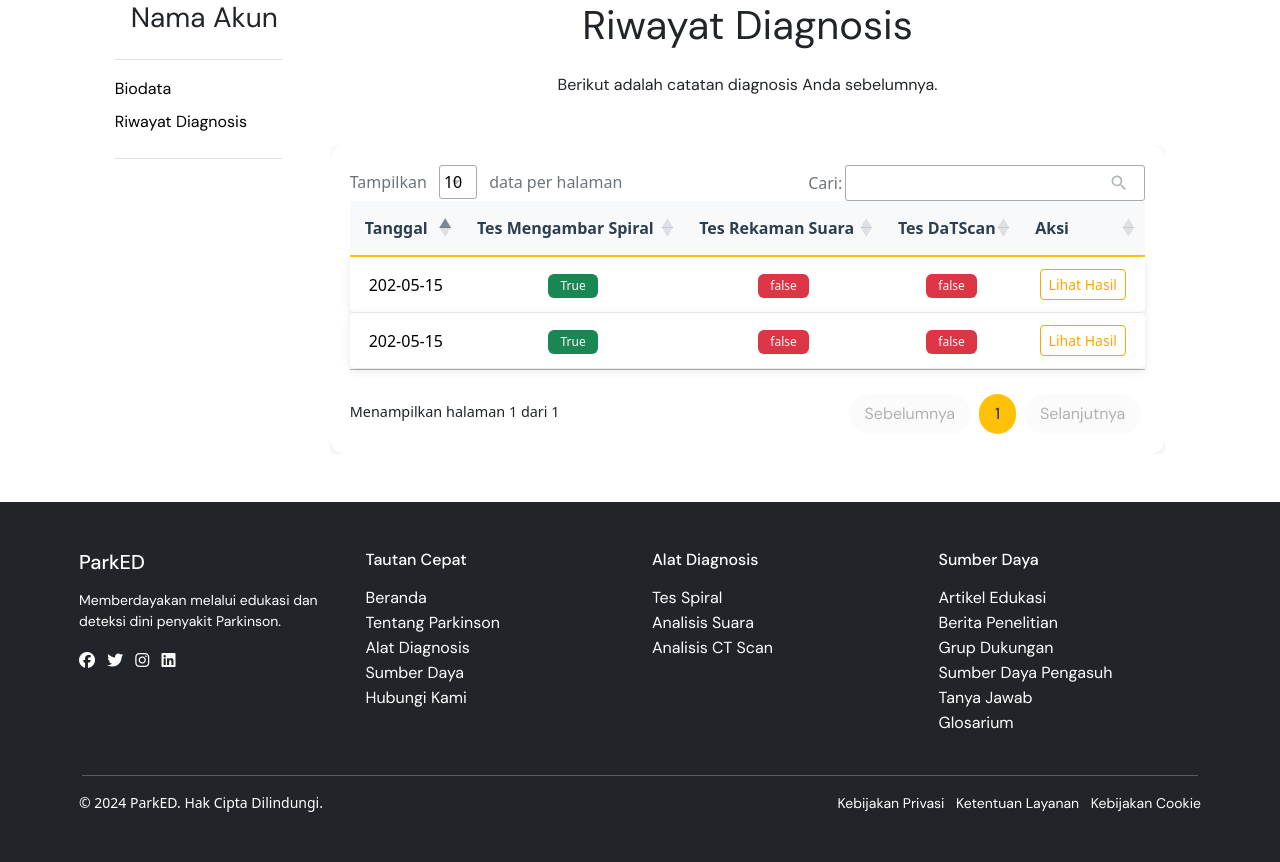
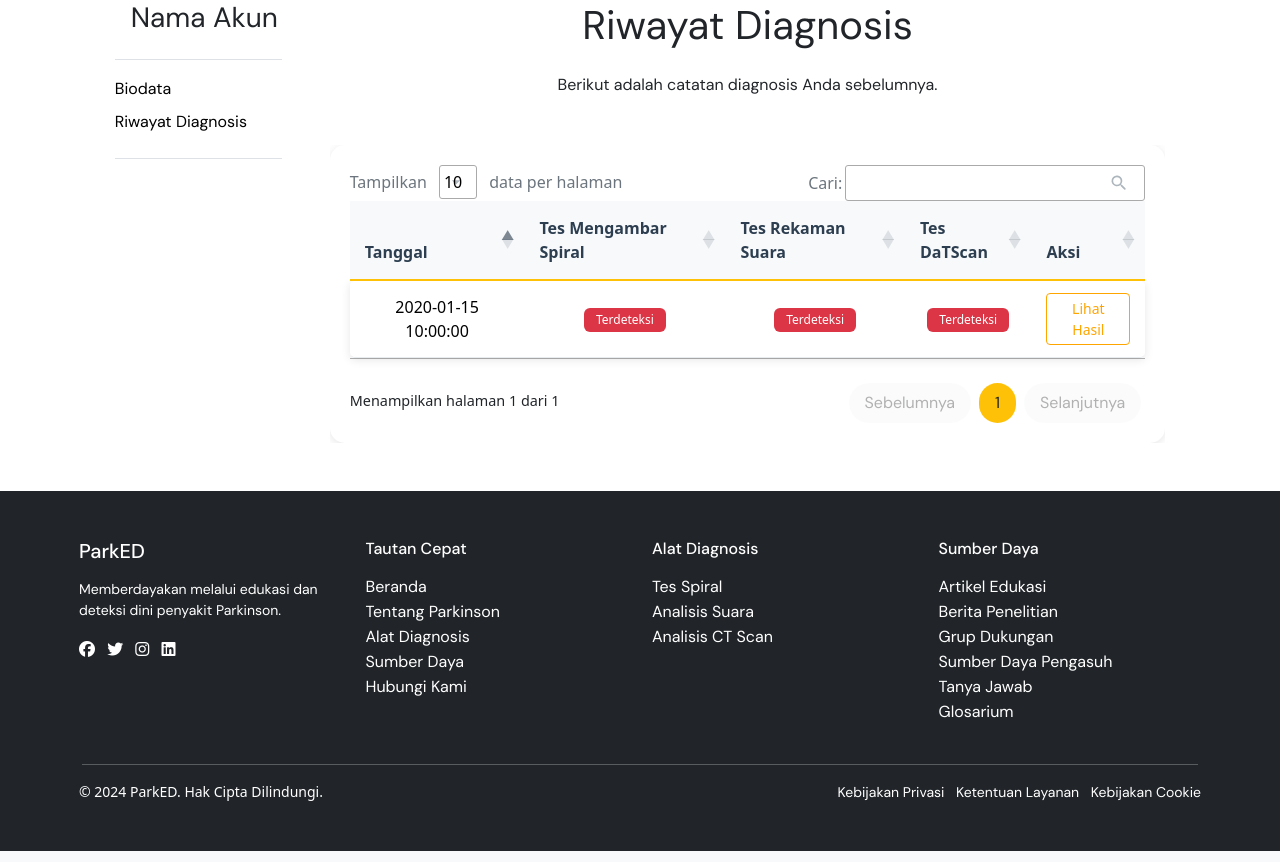
Before and after one commit to andyathsid/parked-web-monorepo, a Laravel app: page /history in a window 1280 px wide. Shown: the part 143-1005 px from the top of the page. Run offline with Laravel 10, Linux system fonts and the light colour scheme; a user stored in the database is signed in; tables that the repository leaves empty hold one stand-in row (values such as "Sample post"); grey boxes marked "Sample" are stand-in pictures; some libraries are stand-ins or nearby versions.

Commit message:
nihh bangg

```diff
--- a/app/Http/Controllers/UserController.php
+++ b/app/Http/Controllers/UserController.php
@@ -2,6 +2,7 @@
 
 namespace App\Http\Controllers;
 
+use App\Models\Form;
 use App\Models\User;
 use Illuminate\Http\Request;
 use Illuminate\Support\Facades\Auth;
@@ -59,6 +60,8 @@ class UserController extends Controller
     {
         $user = Auth::user();
         $tittle = 'History User';
-        return \view('frontend/user/history', \compact('user', 'tittle'));
+        $history = Form::all();
+
+        return \view('frontend/user/history', \compact('user', 'tittle', 'history'));
     }
 }
--- a/app/Http/Controllers/UserManagementController.php
+++ b/app/Http/Controllers/UserManagementController.php
@@ -91,7 +91,7 @@ class UserManagementController extends Controller
 
         if ($request->hasFile('profilePhoto')) {
 
-            if ($user->photo !== 'profile_photos/defaultUser.jpg') {
+            if ($user->photo && $user->photo !== 'profile_photos/defaultUser.jpg') {
                 Storage::disk('public')->delete($user->photo);
             }
 
@@ -110,7 +110,7 @@ class UserManagementController extends Controller
         $user = User::find($id);
 
         if ($user) {
-            if ($user->photo !== 'profile_photos/defaultUser.jpg') {
+            if ($user->photo && $user->photo !== 'profile_photos/defaultUser.jpg') {
                 Storage::disk('public')->delete($user->photo);
             }
 
--- a/resources/views/frontend/user/History.blade.php
+++ b/resources/views/frontend/user/History.blade.php
@@ -24,7 +24,7 @@
                 <div class="table-responsive">
                     <table class="table table-hover" id="historyTable">
                         <thead>
-                            <tr class="text-center">
+                            <tr class="text-center" style="text-align: center!important">
                                 <th scope="col">Tanggal</th>
                                 <th scope="col">Tes Mengambar Spiral</th>
                                 <th scope="col">Tes Rekaman Suara</th>
@@ -33,19 +33,66 @@
                             </tr>
                         </thead>
                         <tbody>
-                            <tr class="text-center ">
-                                <td>202-05-15</td>
-                                <td><span class="badge bg-success text-dark" style="color: white!important">True</span></td>
-                                <td><span class="badge bg-danger text-dark"style="color: white!important">false</span></td>
-                                <td><span class="badge bg-danger text-dark"style="color: white!important">false</span></td>
-                                <td><a href="#" class="btn btn-sm btn-outline-primary">Lihat Hasil</a></td>
-                            </tr><tr class="text-center ">
-                                <td>202-05-15</td>
-                                <td><span class="badge bg-success text-dark" style="color: white!important">True</span></td>
-                                <td><span class="badge bg-danger text-dark"style="color: white!important">false</span></td>
-                                <td><span class="badge bg-danger text-dark"style="color: white!important">false</span></td>
-                                <td><a href="#" class="btn btn-sm btn-outline-primary">Lihat Hasil</a></td>
-                            </tr>
+                            @foreach ($history as $his)
+                                <tr class="text-center ">
+                                    <td>{{ $his['created_at'] }}</td>
+                                    <td>
+                                        <span
+                                            class="badge text-white {{ $his['hasil_diagnosa1'] !== null ? ($his['hasil_diagnosa1'] ? 'bg-danger' : 'bg-success') : '' }}">
+                                            {{ $his['hasil_diagnosa1'] !== null ? ($his['hasil_diagnosa1'] ? 'Terdeteksi' : 'Tidak Terdeteksi') : '-' }}
+                                        </span>
+                                    </td>
+                                    <td>
+                                        <span
+                                            class="badge  text-white {{ $his['hasil_diagnosa2'] !== null ? ($his['hasil_diagnosa2'] ? 'bg-danger' : 'bg-success') : '' }}">
+                                            {{ $his['hasil_diagnosa2'] !== null ? ($his['hasil_diagnosa2'] ? 'Terdeteksi' : 'Tidak Terdeteksi') : '-' }}
+                                        </span>
+                                    </td>
+                                    <td>
+                                        <span
+                                            class="badge text-white {{ $his['hasil_diagnosa3'] !== null ? ($his['hasil_diagnosa3'] ? 'bg-danger' : 'bg-success') : '' }}">
+                                            {{ $his['hasil_diagnosa3'] !== null ? ($his['hasil_diagnosa3'] ? 'Terdeteksi' : 'Tidak Terdeteksi') : '-' }}
+                                        </span>
+                                    </td>
+
+                                    <td><button type="button" class="btn btn-sm btn-outline-primary" data-bs-toggle="modal"
+                                            data-bs-target="#resultModal{{ $his['id'] }}">
+                                            Lihat Hasil
+                                        </button></td>
+                                </tr>
+
+                                <!-- Modal -->
+                                <div class="modal fade" id="resultModal{{ $his['id'] }}" tabindex="-1"
+                                    aria-labelledby="resultModalLabel{{ $his['id'] }}" aria-hidden="true">
+                                    <div class="modal-dialog">
+                                        <div class="modal-content">
+                                            <div class="modal-header">
+                                                <h5 class="modal-title" id="resultModalLabel{{ $his['id'] }}">Detail
+                                                    Diagnosis</h5>
+                                                <button type="button" class="btn-close" data-bs-dismiss="modal"
+                                                    aria-label="Close"></button>
+                                            </div>
+                                            <div class="modal-body">
+                                                <p><strong>Tanggal:</strong> {{ $his['created_at'] }}</p>
+                                                <p><strong>Tes Menggambar Spiral:</strong>
+                                                    {{ $his['hasil_diagnosa1'] !== null ? ($his['hasil_diagnosa1'] ? 'Terdeteksi' : 'Tidak Terdeteksi') : '-' }}
+                                                </p>
+                                                <p><strong>Tes Rekaman Suara:</strong>
+                                                    {{ $his['hasil_diagnosa2'] !== null ? ($his['hasil_diagnosa2'] ? 'Terdeteksi' : 'Tidak Terdeteksi') : '-' }}
+                                                </p>
+                                                <p><strong>Tes DaTScan:</strong>
+                                                    {{ $his['hasil_diagnosa3'] !== null ? ($his['hasil_diagnosa3'] ? 'Terdeteksi' : 'Tidak Terdeteksi') : '-' }}
+                                                </p>
+                                            </div>
+                                            <div class="modal-footer">
+                                                <button type="button" class="btn btn-secondary"
+                                                    data-bs-dismiss="modal">Tutup</button>
+                                            </div>
+                                        </div>
+                                    </div>
+                                </div>
+                            @endforeach
+
                         </tbody>
                     </table>
                 </div>
```
Also changed, not shown: app/Http/Controllers/FormController.php (+18 -24 lines), app/Http/Controllers/GoogleAuthController.php (+4 -4 lines).
